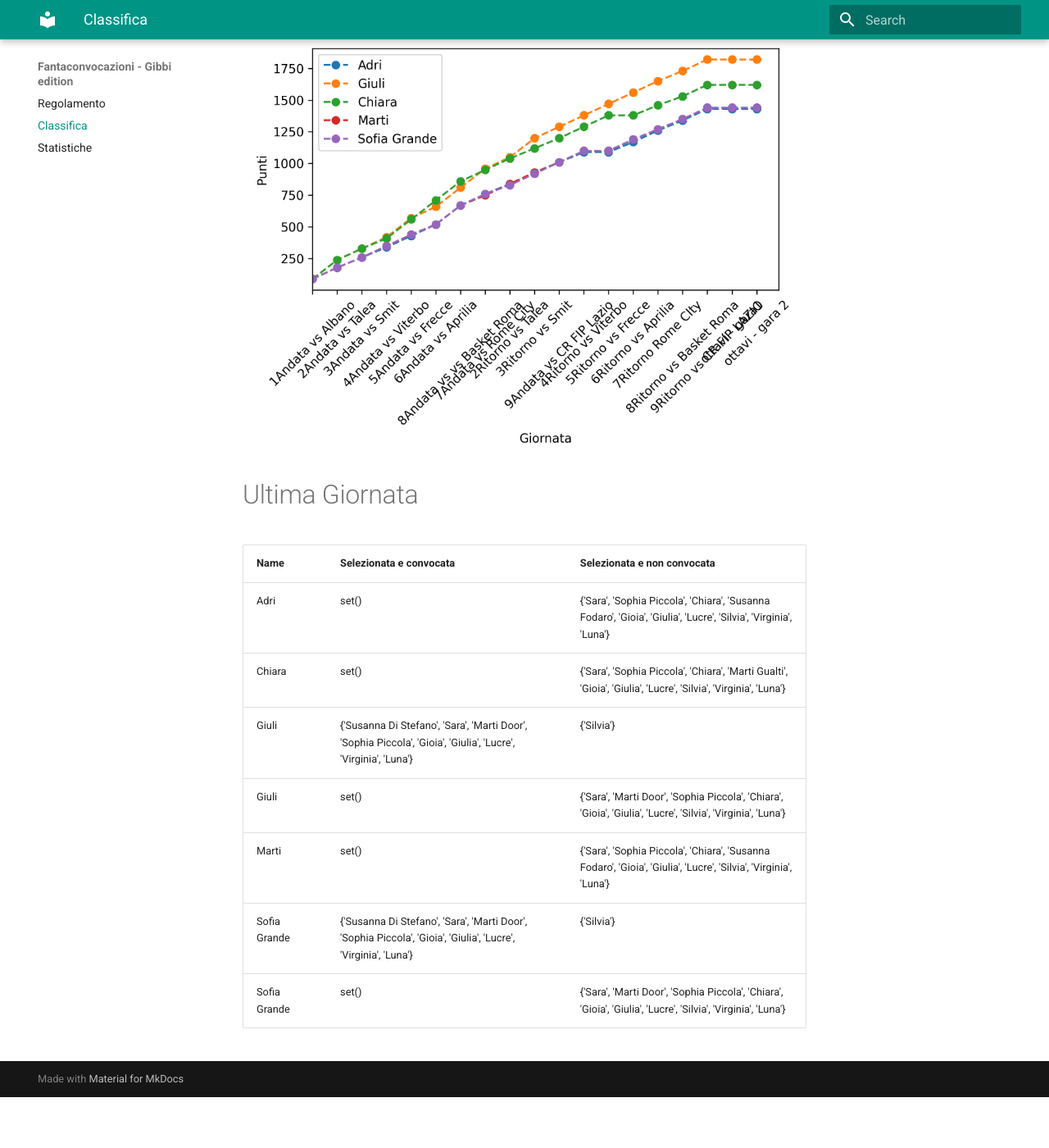
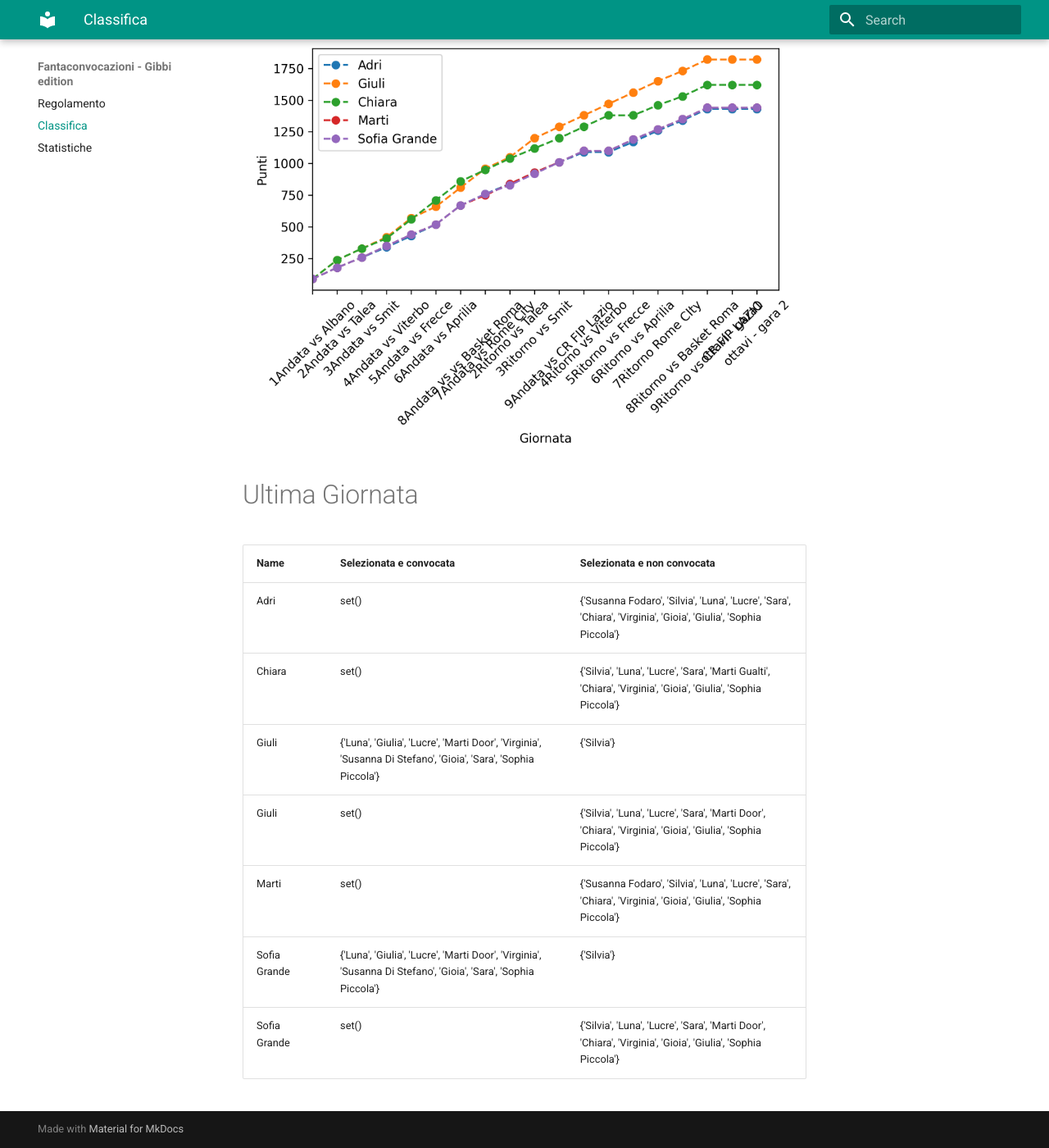
Before and after one commit to martinig94/fantagibbi, an MkDocs documentation site: the page built from docs/Classifica.md, in a window 1280 px wide and 1400 px high, scrolled down 565 px. Shown: the whole window at 82% size. Built offline with MkDocs 1.6.1 and Material for MkDocs 9.7.7, drawn with Linux system fonts in a browser that asks for light colours; before the commit the page ends 1903 px from its top, so only the background shows below that.

Commit message:
Auto-update from main.py

```diff
--- a/docs/Classifica.md
+++ b/docs/Classifica.md
@@ -18,11 +18,11 @@
 <!-- START_TABLE CORRECT -->
 | Name         | Selezionata e convocata                                                                                        | Selezionata e non convocata                                                                                      |
 |:-------------|:---------------------------------------------------------------------------------------------------------------|:-----------------------------------------------------------------------------------------------------------------|
-| Adri         | set()                                                                                                          | {'Sara', 'Sophia Piccola', 'Chiara', 'Susanna Fodaro', 'Gioia', 'Giulia', 'Lucre', 'Silvia', 'Virginia', 'Luna'} |
-| Chiara       | set()                                                                                                          | {'Sara', 'Sophia Piccola', 'Chiara', 'Marti Gualti', 'Gioia', 'Giulia', 'Lucre', 'Silvia', 'Virginia', 'Luna'}   |
-| Giuli        | {'Susanna Di Stefano', 'Sara', 'Marti Door', 'Sophia Piccola', 'Gioia', 'Giulia', 'Lucre', 'Virginia', 'Luna'} | {'Silvia'}                                                                                                       |
-| Giuli        | set()                                                                                                          | {'Sara', 'Marti Door', 'Sophia Piccola', 'Chiara', 'Gioia', 'Giulia', 'Lucre', 'Silvia', 'Virginia', 'Luna'}     |
-| Marti        | set()                                                                                                          | {'Sara', 'Sophia Piccola', 'Chiara', 'Susanna Fodaro', 'Gioia', 'Giulia', 'Lucre', 'Silvia', 'Virginia', 'Luna'} |
-| Sofia Grande | {'Susanna Di Stefano', 'Sara', 'Marti Door', 'Sophia Piccola', 'Gioia', 'Giulia', 'Lucre', 'Virginia', 'Luna'} | {'Silvia'}                                                                                                       |
-| Sofia Grande | set()                                                                                                          | {'Sara', 'Marti Door', 'Sophia Piccola', 'Chiara', 'Gioia', 'Giulia', 'Lucre', 'Silvia', 'Virginia', 'Luna'}     |
+| Adri         | set()                                                                                                          | {'Susanna Fodaro', 'Silvia', 'Luna', 'Lucre', 'Sara', 'Chiara', 'Virginia', 'Gioia', 'Giulia', 'Sophia Piccola'} |
+| Chiara       | set()                                                                                                          | {'Silvia', 'Luna', 'Lucre', 'Sara', 'Marti Gualti', 'Chiara', 'Virginia', 'Gioia', 'Giulia', 'Sophia Piccola'}   |
+| Giuli        | {'Luna', 'Giulia', 'Lucre', 'Marti Door', 'Virginia', 'Susanna Di Stefano', 'Gioia', 'Sara', 'Sophia Piccola'} | {'Silvia'}                                                                                                       |
+| Giuli        | set()                                                                                                          | {'Silvia', 'Luna', 'Lucre', 'Sara', 'Marti Door', 'Chiara', 'Virginia', 'Gioia', 'Giulia', 'Sophia Piccola'}     |
+| Marti        | set()                                                                                                          | {'Susanna Fodaro', 'Silvia', 'Luna', 'Lucre', 'Sara', 'Chiara', 'Virginia', 'Gioia', 'Giulia', 'Sophia Piccola'} |
+| Sofia Grande | {'Luna', 'Giulia', 'Lucre', 'Marti Door', 'Virginia', 'Susanna Di Stefano', 'Gioia', 'Sara', 'Sophia Piccola'} | {'Silvia'}                                                                                                       |
+| Sofia Grande | set()                                                                                                          | {'Silvia', 'Luna', 'Lucre', 'Sara', 'Marti Door', 'Chiara', 'Virginia', 'Gioia', 'Giulia', 'Sophia Piccola'}     |
 <!-- END_TABLE CORRECT -->
```
